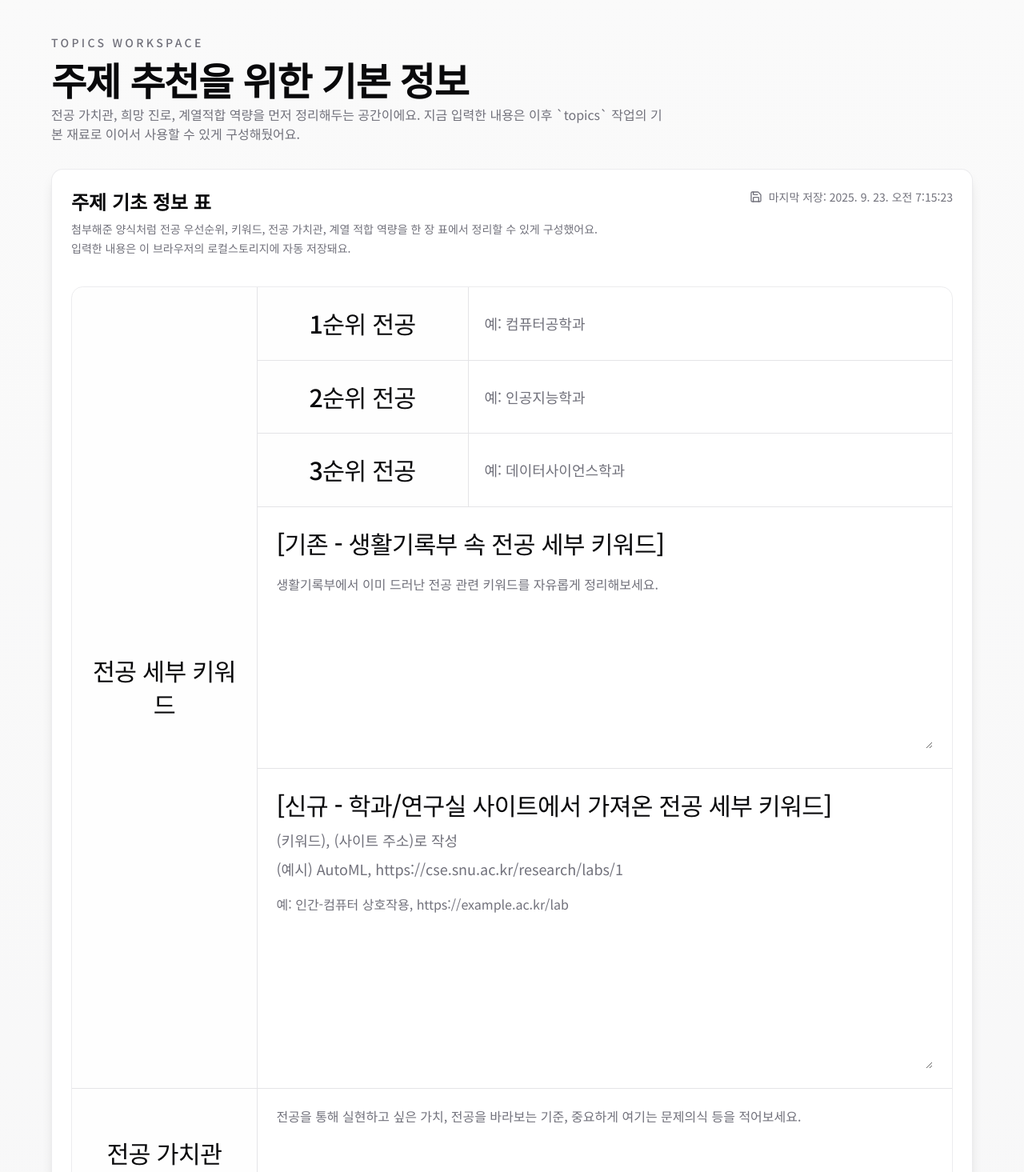
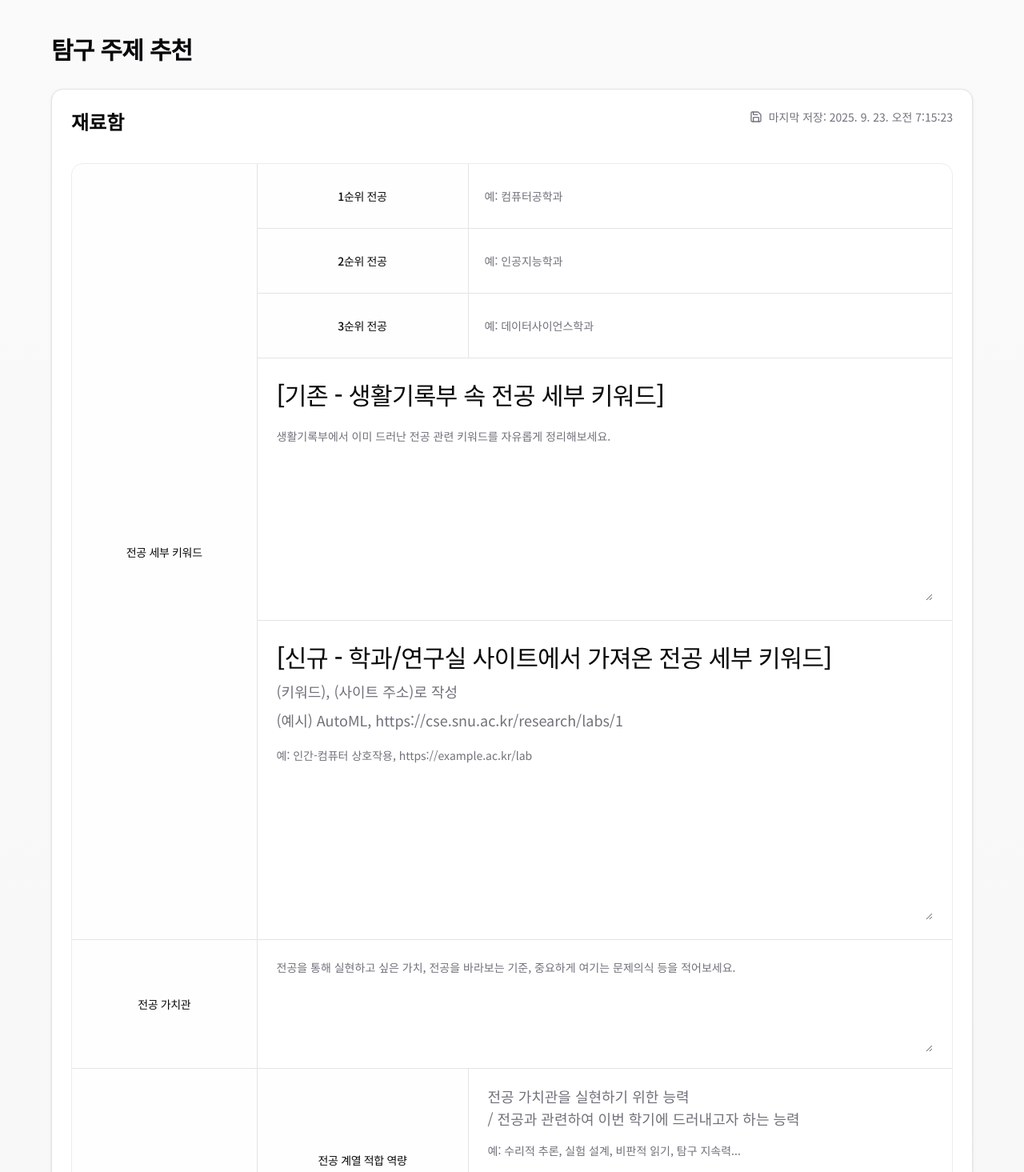
Before and after one commit to MEA-Co/MEA-Hub, a Next.js app: page /topics in a window 1280 px wide. Shown: the part 45-1510 px from the top of the page at 80% size. Built offline with nearby package versions, Linux system fonts and the light colour scheme.

Commit message:
feat: use shadcn components

```diff
--- a/app/topics/_components/TopicsInputTable.tsx
+++ b/app/topics/_components/TopicsInputTable.tsx
@@ -75,7 +75,9 @@ function createEmptyForm(): TopicFormState {
   return { ...EMPTY_FORM };
 }
 
-function normalizeFields(value: Record<string, unknown> | undefined): TopicFormState {
+function normalizeFields(
+  value: Record<string, unknown> | undefined,
+): TopicFormState {
   if (!value) {
     return createEmptyForm();
   }
@@ -104,18 +106,10 @@ function normalizeFields(value: Record<string, unknown> | undefined): TopicFormS
   return normalized;
 }
 
-function SideLabel({
-  title,
-  subtitle,
-}: {
-  title: string;
-  subtitle?: string;
-}) {
+function SideLabel({ title, subtitle }: { title: string; subtitle?: string }) {
   return (
     <div className="space-y-3">
-      <p className="text-xl font-medium tracking-tight md:text-[1.9rem]">
-        {title}
-      </p>
+      <p className="font-medium tracking-tight">{title}</p>
       {subtitle ? (
         <p className="text-base leading-7 text-muted-foreground md:text-lg">
           {subtitle}
@@ -214,16 +208,11 @@ export default function TopicsInputTable() {
   }
 
   return (
-    <Card className="border-border/70 bg-background/95 shadow-lg">
+    <Card>
       <CardHeader className="gap-3">
         <div className="flex flex-col gap-3 md:flex-row md:items-start md:justify-between">
           <div className="space-y-1.5">
-            <CardTitle className="text-2xl">주제 기초 정보 표</CardTitle>
-            <CardDescription className="max-w-2xl leading-6">
-              첨부해준 양식처럼 전공 우선순위, 키워드, 전공 가치관, 계열 적합
-              역량을 한 장 표에서 정리할 수 있게 구성했어요. 입력한 내용은 이
-              브라우저의 로컬스토리지에 자동 저장돼요.
-            </CardDescription>
+            <CardTitle className="text-2xl">재료함</CardTitle>
           </div>
 
           <div className="flex items-center gap-2 text-sm text-muted-foreground">
@@ -253,17 +242,17 @@ export default function TopicsInputTable() {
                   {index === 0 ? (
                     <TableCell
                       rowSpan={5}
-                      className="border-r border-border bg-muted/15 px-6 py-10 text-center align-middle"
+                      className="border-r border-border bg-muted/15 px-6 py-10 text-center align-middle whitespace-normal"
                     >
                       <SideLabel title="전공 세부 키워드" />
                     </TableCell>
                   ) : null}
 
-                  <TableCell className="border-r border-border bg-muted/10 px-6 py-6 text-center align-middle">
+                  <TableCell className="border-r border-border bg-muted/10 px-6 py-6 text-center align-middle whitespace-normal">
                     <SideLabel title={field.label} />
                   </TableCell>
 
-                  <TableCell className="px-5 py-3 align-middle">
+                  <TableCell className="px-5 py-3 align-middle whitespace-normal">
                     <Input
                       value={fields[field.id]}
                       onChange={(event) =>
@@ -277,14 +266,19 @@ export default function TopicsInputTable() {
               ))}
 
               <TableRow className="border-b border-border hover:bg-transparent">
-                <TableCell colSpan={2} className="px-6 py-6 align-top">
+                <TableCell
+                  colSpan={2}
+                  className="px-6 py-6 align-top whitespace-normal"
+                >
                   <div className="space-y-4">
                     <p className="text-xl font-medium tracking-tight md:text-[1.9rem]">
                       [기존 - 생활기록부 속 전공 세부 키워드]
                     </p>
                     <WorksheetTextarea
                       value={fields.existingKeywords}
-                      onChange={(value) => updateField('existingKeywords', value)}
+                      onChange={(value) =>
+                        updateField('existingKeywords', value)
+                      }
                       placeholder="생활기록부에서 이미 드러난 전공 관련 키워드를 자유롭게 정리해보세요."
                       className="min-h-[220px]"
                     />
@@ -293,7 +287,10 @@ export default function TopicsInputTable() {
               </TableRow>
 
               <TableRow className="border-b border-border hover:bg-transparent">
-                <TableCell colSpan={2} className="px-6 py-6 align-top">
+                <TableCell
+                  colSpan={2}
+                  className="px-6 py-6 align-top whitespace-normal"
+                >
                   <div className="space-y-4">
                     <div className="space-y-2">
                       <p className="text-xl font-medium tracking-tight md:text-[1.9rem]">
@@ -317,10 +314,13 @@ export default function TopicsInputTable() {
               </TableRow>
 
               <TableRow className="border-b border-border hover:bg-transparent">
-                <TableCell className="border-r border-border bg-muted/15 px-6 py-8 text-center align-middle">
+                <TableCell className="border-r border-border bg-muted/15 px-6 py-8 text-center align-middle whitespace-normal">
                   <SideLabel title="전공 가치관" />
                 </TableCell>
-                <TableCell colSpan={2} className="px-6 py-5 align-top">
+                <TableCell
+                  colSpan={2}
+                  className="px-6 py-5 align-top whitespace-normal"
+                >
                   <WorksheetTextarea
                     value={fields.majorValues}
                     onChange={(value) => updateField('majorValues', value)}
@@ -333,17 +333,17 @@ export default function TopicsInputTable() {
               <TableRow className="border-b border-border hover:bg-transparent">
                 <TableCell
                   rowSpan={2}
-                  className="border-r border-border bg-muted/15 px-6 py-10 text-center align-middle"
+                  className="border-r border-border bg-muted/15 px-6 py-10 text-center align-middle whitespace-normal"
                 >
                   <SideLabel title="계열 적합 역량" />
                 </TableCell>
-                <TableCell className="border-r border-border bg-muted/10 px-6 py-8 text-center align-middle">
+                <TableCell className="border-r border-border bg-muted/10 px-6 py-8 text-center align-middle whitespace-normal">
                   <SideLabel
                     title="전공 계열 적합 역량"
                     subtitle="(+ 순수 학문 역량)"
                   />
                 </TableCell>
-                <TableCell className="px-6 py-5 align-top">
+                <TableCell className="px-6 py-5 align-top whitespace-normal">
                   <div className="space-y-3">
                     <p className="text-base leading-7 text-muted-foreground md:text-lg">
                       전공 가치관을 실현하기 위한 능력
@@ -362,10 +362,10 @@ export default function TopicsInputTable() {
               </TableRow>
 
               <TableRow className="border-b border-border hover:bg-transparent">
-                <TableCell className="border-r border-border bg-muted/10 px-6 py-8 text-center align-middle">
+                <TableCell className="border-r border-border bg-muted/10 px-6 py-8 text-center align-middle whitespace-normal">
                   <SideLabel title="차별화 역량" />
                 </TableCell>
-                <TableCell className="px-6 py-5 align-top">
+                <TableCell className="px-6 py-5 align-top whitespace-normal">
                   <div className="space-y-3">
                     <p className="text-base leading-7 text-muted-foreground md:text-lg">
                       전공과 직접적인 연관이 없어도 활용가능한 나만의 능력 /
--- a/app/topics/page.tsx
+++ b/app/topics/page.tsx
@@ -18,22 +18,13 @@ export default function TopicsPage() {
           </Button>
         </div>
 
-        <section className="space-y-3">
-          <p className="text-sm font-medium tracking-[0.24em] text-muted-foreground uppercase">
-            Topics Workspace
-          </p>
-          <div className="space-y-2">
-            <h1 className="text-3xl font-semibold tracking-tight md:text-5xl">
-              주제 추천을 위한 기본 정보
+        <section>
+          <div>
+            <h1 className="text-3xl font-semibold tracking-tight">
+              탐구 주제 추천
             </h1>
-            <p className="max-w-3xl text-sm leading-6 text-muted-foreground md:text-base">
-              전공 가치관, 희망 진로, 계열적합 역량을 먼저 정리해두는 공간이에요.
-              지금 입력한 내용은 이후 `topics` 작업의 기본 재료로 이어서 사용할 수
-              있게 구성해뒀어요.
-            </p>
           </div>
         </section>
-
         <TopicsInputTable />
       </div>
     </main>
--- a/components/ui/input.tsx
+++ b/components/ui/input.tsx
@@ -8,7 +8,9 @@ function Input({ className, type, ...props }: React.ComponentProps<'input'>) {
       type={type}
       data-slot="input"
       className={cn(
-        'border-input bg-background placeholder:text-muted-foreground focus-visible:border-ring focus-visible:ring-ring/50 flex h-10 w-full rounded-md border px-3 py-2 text-sm shadow-xs transition-[color,box-shadow] outline-none focus-visible:ring-[3px] disabled:cursor-not-allowed disabled:opacity-50',
+        'h-9 w-full min-w-0 rounded-md border border-input bg-transparent px-3 py-1 text-base shadow-xs transition-[color,box-shadow] outline-none selection:bg-primary selection:text-primary-foreground file:inline-flex file:h-7 file:border-0 file:bg-transparent file:text-sm file:font-medium file:text-foreground placeholder:text-muted-foreground disabled:pointer-events-none disabled:cursor-not-allowed disabled:opacity-50 md:text-sm dark:bg-input/30',
+        'focus-visible:border-ring focus-visible:ring-[3px] focus-visible:ring-ring/50',
+        'aria-invalid:border-destructive aria-invalid:ring-destructive/20 dark:aria-invalid:ring-destructive/40',
         className,
       )}
       {...props}
--- a/components/ui/textarea.tsx
+++ b/components/ui/textarea.tsx
@@ -7,7 +7,7 @@ function Textarea({ className, ...props }: React.ComponentProps<'textarea'>) {
     <textarea
       data-slot="textarea"
       className={cn(
-        'border-input bg-background placeholder:text-muted-foreground focus-visible:border-ring focus-visible:ring-ring/50 flex min-h-28 w-full rounded-md border px-3 py-2 text-sm shadow-xs transition-[color,box-shadow] outline-none focus-visible:ring-[3px] disabled:cursor-not-allowed disabled:opacity-50',
+        'flex field-sizing-content min-h-16 w-full rounded-md border border-input bg-transparent px-3 py-2 text-base shadow-xs transition-[color,box-shadow] outline-none placeholder:text-muted-foreground focus-visible:border-ring focus-visible:ring-[3px] focus-visible:ring-ring/50 disabled:cursor-not-allowed disabled:opacity-50 aria-invalid:border-destructive aria-invalid:ring-destructive/20 md:text-sm dark:bg-input/30 dark:aria-invalid:ring-destructive/40',
         className,
       )}
       {...props}
```
Also changed, not shown: components/ui/table.tsx (+27 -8 lines).
